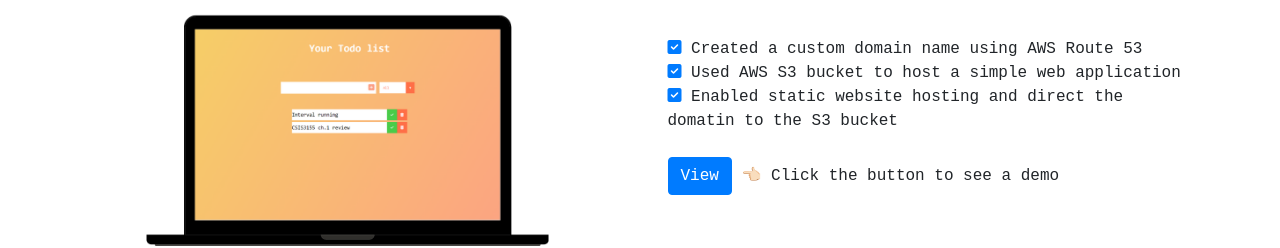
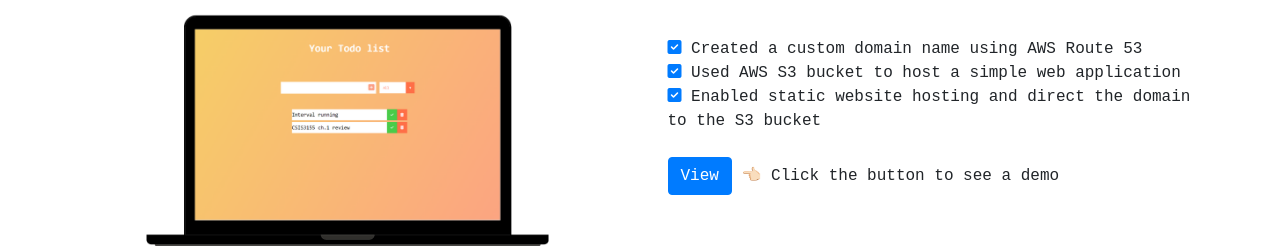
Before and after one commit to goBySue/myHome, a plain HTML site: page index.html in a window 1280 px wide. Shown: the part 1117-1365 px from the top of the page. Drawn offline with nearby package versions, Linux system fonts and the light colour scheme.

Commit message:
update typo

```diff
--- a/index.html
+++ b/index.html
@@ -73,7 +73,7 @@
 
       <h7><i class="fa-solid fa-square-check"></i> Created a custom domain name using AWS Route 53</h7> <br>
       <h7><i class="fa-solid fa-square-check"></i> Used AWS S3 bucket to host a simple web application</h7> <br>
-      <h7><i class="fa-solid fa-square-check"></i> Enabled static website hosting and direct the domatin to the S3 bucket</h7> <br><br>
+      <h7><i class="fa-solid fa-square-check"></i> Enabled static website hosting and direct the domain to the S3 bucket</h7> <br><br>
 
       <a href="http://sueproject.click/" > <button class="btn btn-primary">View</button></a> 👈🏻 Click the button to see a demo <br>
     </div>
```
